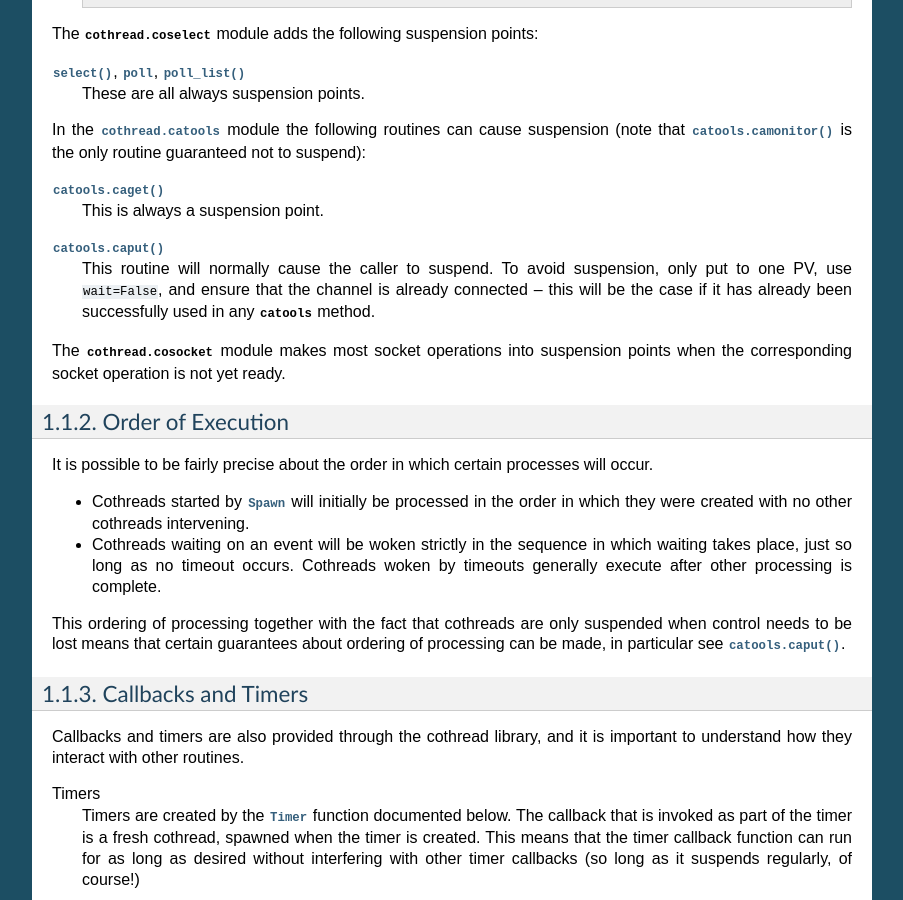
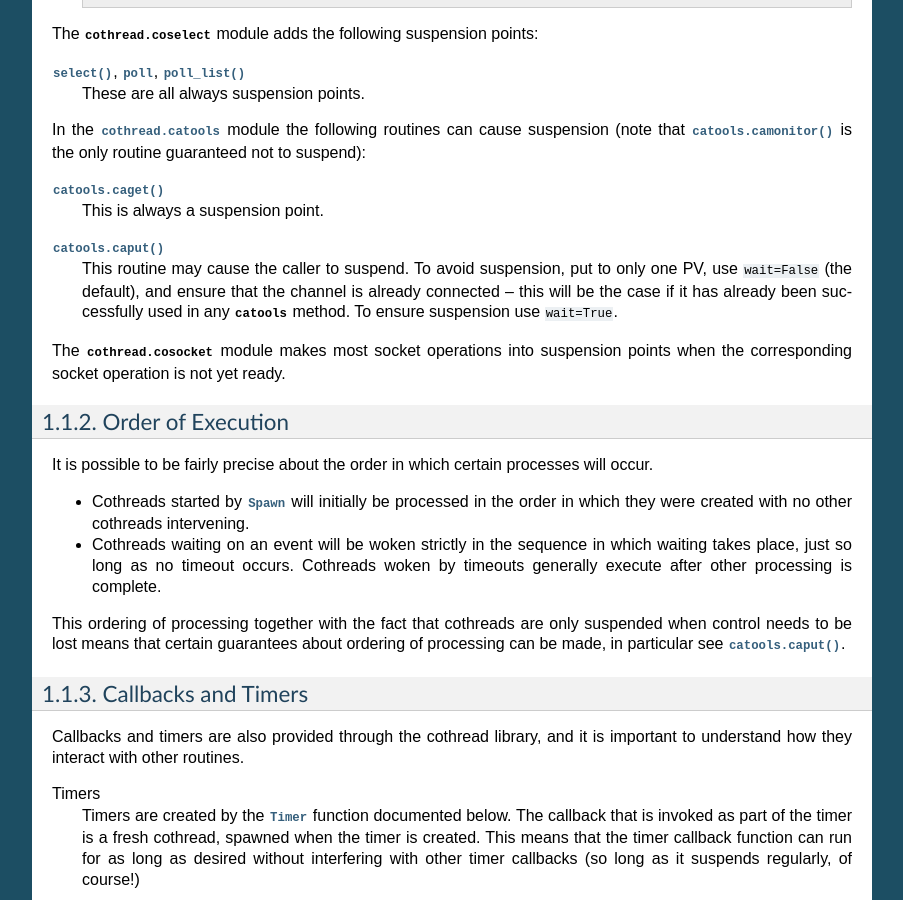
Before and after one commit to DiamondLightSource/cothread, a Sphinx documentation site: the page built from docs/cothread.rst, in a window 1280 px wide and 900 px high, scrolled down 1932 px. Shown: the whole window, without its empty margins (198-1101 px from the left). Built offline with Sphinx 7.4.7, drawn with Linux system fonts in a browser that asks for light colours.

Commit message:
Clarify documentation of caput() as a suspension point
This is in response to a comment from Dylan Maxwell.

```diff
--- a/docs/cothread.rst
+++ b/docs/cothread.rst
@@ -142,10 +142,11 @@ not to suspend):
     This is always a suspension point.
 
 :func:`catools.caput`
-    This routine will normally cause the caller to suspend.  To avoid
-    suspension, only put to one PV, use ``wait=False``, and ensure that the
-    channel is already connected -- this will be the case if it has already
-    been successfully used in any :mod:`catools` method.
+    This routine may cause the caller to suspend.  To avoid suspension, put to
+    only one PV, use ``wait=False`` (the default), and ensure that the channel
+    is already connected -- this will be the case if it has already been
+    successfully used in any :mod:`catools` method.  To ensure suspension use
+    ``wait=True``.
 
 The :mod:`cothread.cosocket` module makes most socket operations into suspension
 points when the corresponding socket operation is not yet ready.
```
